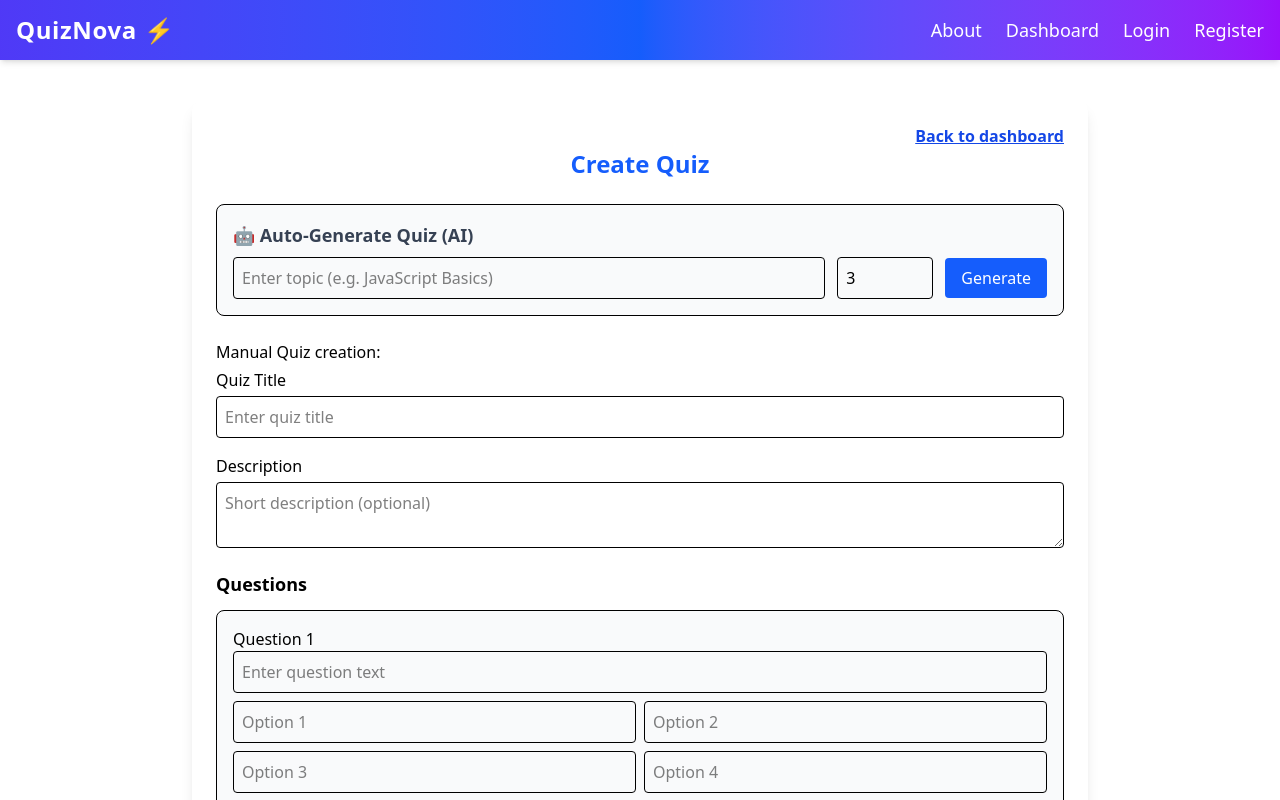
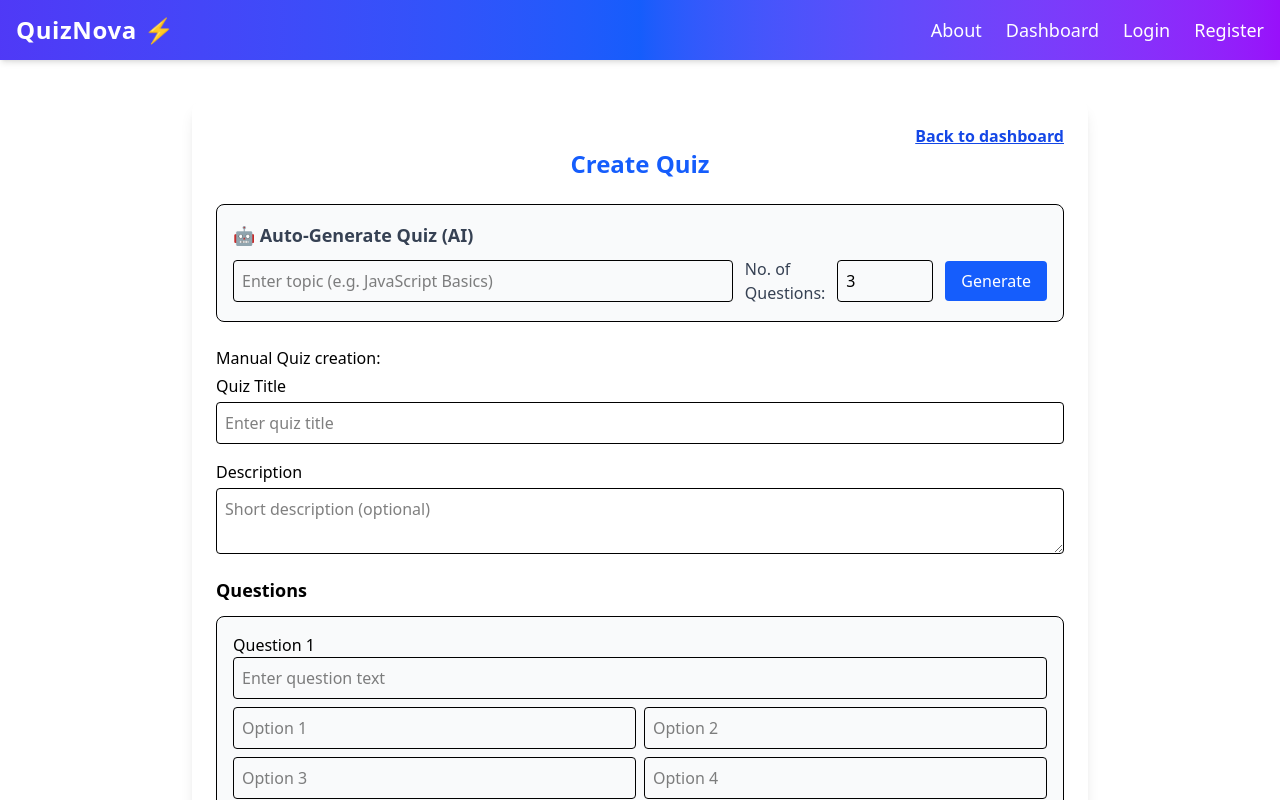
Before and after one commit to nandhini-11-cmd/Quiz_app, a React (Vite) app in the folder frontend/: page /teacher/create in a window 1280 px wide. Shown: the top 800 px of the page. Built offline with nearby package versions, Linux system fonts and the light colour scheme; no server answers.

Commit message:
Create quiz page label added for no of questions

```diff
--- a/frontend/src/pages/TeacherCreateQuiz.jsx
+++ b/frontend/src/pages/TeacherCreateQuiz.jsx
@@ -103,11 +103,13 @@ export default function TeacherCreateQuiz() {
             onChange={(e) => setTopic(e.target.value)}
             className="border p-2 rounded w-full"
           />
+          <label className="text-gray-700 font-medium">
+      No. of Questions:
+    </label>
           <input
             type="number"
             min="1"
             max="10"
-            placeholder="Enter number of questions to generate"
             value={numQuestions}
             onChange={(e) => setNumQuestions(e.target.value)}
             className="border p-2 rounded w-24"
```
